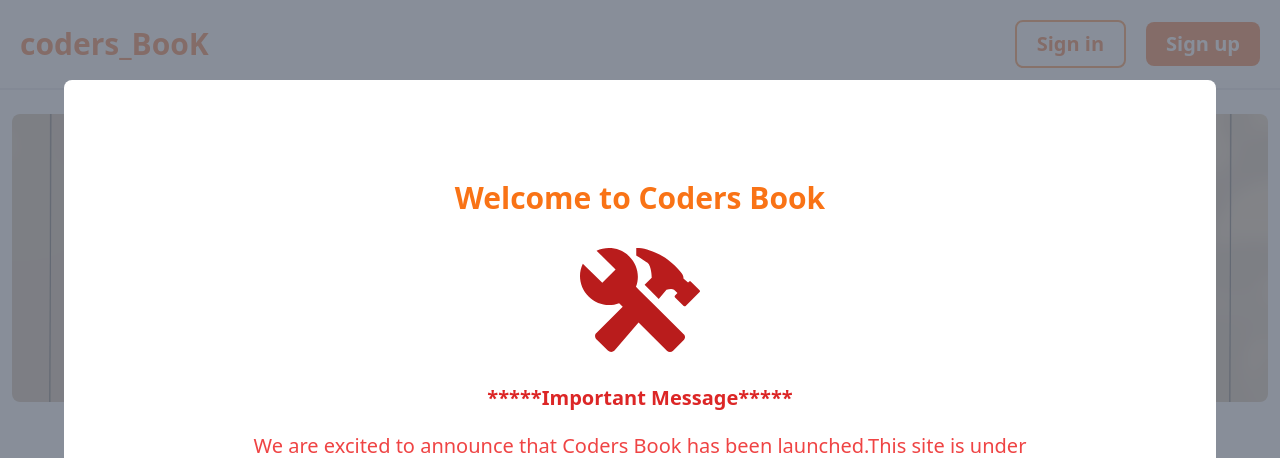
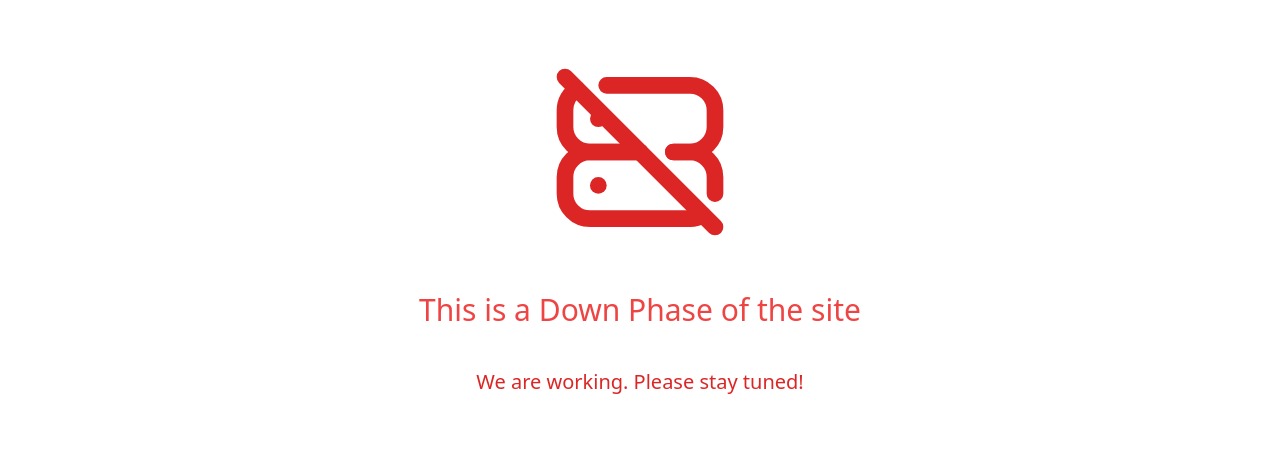
Before and after one commit to jyotishankar04/elibs-client, a React (Vite) app: page / in a window 1280 px wide. Shown: the top 458 px of the page. Built offline with nearby package versions, Linux system fonts and the light colour scheme; no server answers.

Commit message:
backend error server downn

```diff
--- a/src/App.tsx
+++ b/src/App.tsx
@@ -1,7 +1,22 @@
+import { useEffect, useState } from "react";
 import DrowerLoader from "./components/DrowerLoader";
 import RouteManagement from "./RouteManagement";
 import { Toaster } from "react-hot-toast";
+import DownPhase from "./pages/DownPhase";
 function App() {
+  const [isDwon, setIsDwon] = useState(false);
+  useEffect(() => {
+    setIsDwon(true);
+  }, []);
+
+  if (isDwon) {
+    return (
+      <div className="xl:container w-full p-3 mx-auto ">
+        <DownPhase />
+      </div>
+    );
+  }
+
   return (
     <>
       <DrowerLoader />
--- a/src/components/FeedBackPopUp.tsx
+++ b/src/components/FeedBackPopUp.tsx
@@ -1,15 +1,15 @@
-import { useEffect, useState } from "react";
+import { useState } from "react";
 import { IoMdConstruct } from "react-icons/io";
 function FeedBackPopUp() {
   const [show, setShow] = useState(false);
 
-  useEffect(() => {
-    const timer = setTimeout(() => {
-      setShow(true);
-    }, 4000); // Show the pop-up after 4 seconds
+  // useEffect(() => {
+  //   const timer = setTimeout(() => {
+  //     setShow(true);
+  //   }, 4000); // Show the pop-up after 4 seconds
 
-    return () => clearTimeout(timer);
-  }, []);
+  //   return () => clearTimeout(timer);
+  // }, []);
 
   const closePopup = () => {
     setShow(false);
--- /dev/null
+++ b/src/pages/DownPhase.tsx
@@ -0,0 +1,15 @@
+import { TbServerOff } from "react-icons/tb";
+
+const DownPhase = () => {
+  return (
+    <div className="w-full h-full flex justify-center flex-col mt-10 gap-10 items-center">
+      <TbServerOff size={"200px"} className="text-red-600" />
+      <h1 className="text-3xl text-red-500">
+        This is a Down Phase of the site
+      </h1>
+      <p className="text-red-600 text-xl">We are working. Please stay tuned!</p>
+    </div>
+  );
+};
+
+export default DownPhase;
```
